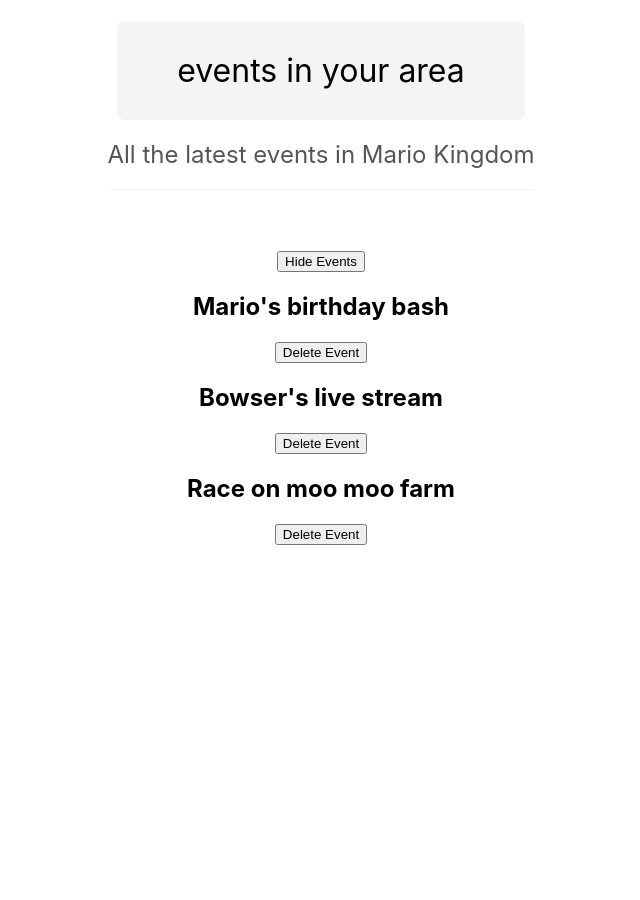
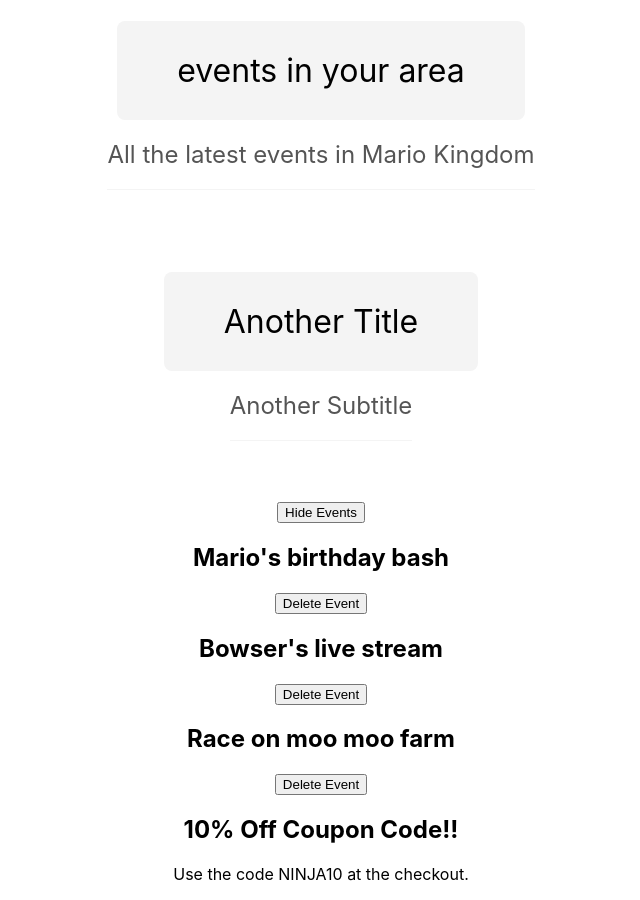
Before and after one commit to sml-40/react-app-1, a React (Create React App) app: page / in a window 1280 px wide. Shown: the whole page, without its empty margins (319-959 px from the left). Before the commit the page ends 800 px from the top, so only its background shows below. Built offline with nearby package versions, Linux system fonts and the light colour scheme.

Commit message:
Added Modal.js to components folder

```diff
--- a/src/App.js
+++ b/src/App.js
@@ -12,8 +12,9 @@
 // 7. Pass the state variable to the appropriate elements by using the logical && operator to only render the elements if the state variable is true
 
 import "./App.css";
-import { useState } from "react";
+import React, { useState } from "react";
 import Title from "./Components/Title";
+import Modal from "./Components/Modal";
 
 function App() {
 	const [showEvents, setShowEvents] = useState(true); // this will be used to toggle the events on and off
@@ -35,10 +36,16 @@ function App() {
 	const subtitle = "All the latest events in Mario Kingdom";
 
 	return (
+		<>
 			<div className="App">
 				<Title
 					title="events in your area"
 					subtitle={subtitle}
+				/>
+				<br />
+				<Title
+					title="Another Title"
+					subtitle="Another Subtitle"
 				/>
 				{showEvents && ( // this 'logical &&' will only render the hide button if showEvents is true i.e. if the events are being shown
 					<div>
@@ -50,17 +57,17 @@ function App() {
 					</div>
 				)}
 				{!showEvents && ( // this 'logical &&' will only render the show button if showEvents is false i.e. if the events are being hidden
-				<div>
+					<React.Fragment>
 						<button
 							type=""
 							onClick={() => setShowEvents(true)}>
 							Show Events
 						</button>
-				</div>
+					</React.Fragment>
 				)}
 				{showEvents && // this 'logical &&' will only render the events if showEvents is true
 					event.map((event) => (
-					<div key={event.id}>
+						<React.Fragment key={event.id}>
 							<h2>{event.title}</h2>
 							<button
 								type="button"
@@ -68,9 +75,11 @@ function App() {
 								{/*	onClick={handleClick(event.id)}> // this will call the function immediately whenthe page initially renders, so we need to surround it with an anonymous arrow function*/}
 								Delete Event
 							</button>
+						</React.Fragment>
+					))}
+				<Modal />
 			</div>
-				))}
-		</div>
+		</>
 	);
 }
 
--- /dev/null
+++ b/src/Components/Modal.js
@@ -0,0 +1,12 @@
+// Desc: Modal component
+
+export default function Modal() {
+	return (
+		<div className="modal-backdrop">
+			<div className="modal">
+				<h2>10% Off Coupon Code!!</h2>
+				<p>Use the code NINJA10 at the checkout.</p>
+			</div>
+		</div>
+	);
+}
```
Lines whose indentation alone changed are shown as unchanged.
